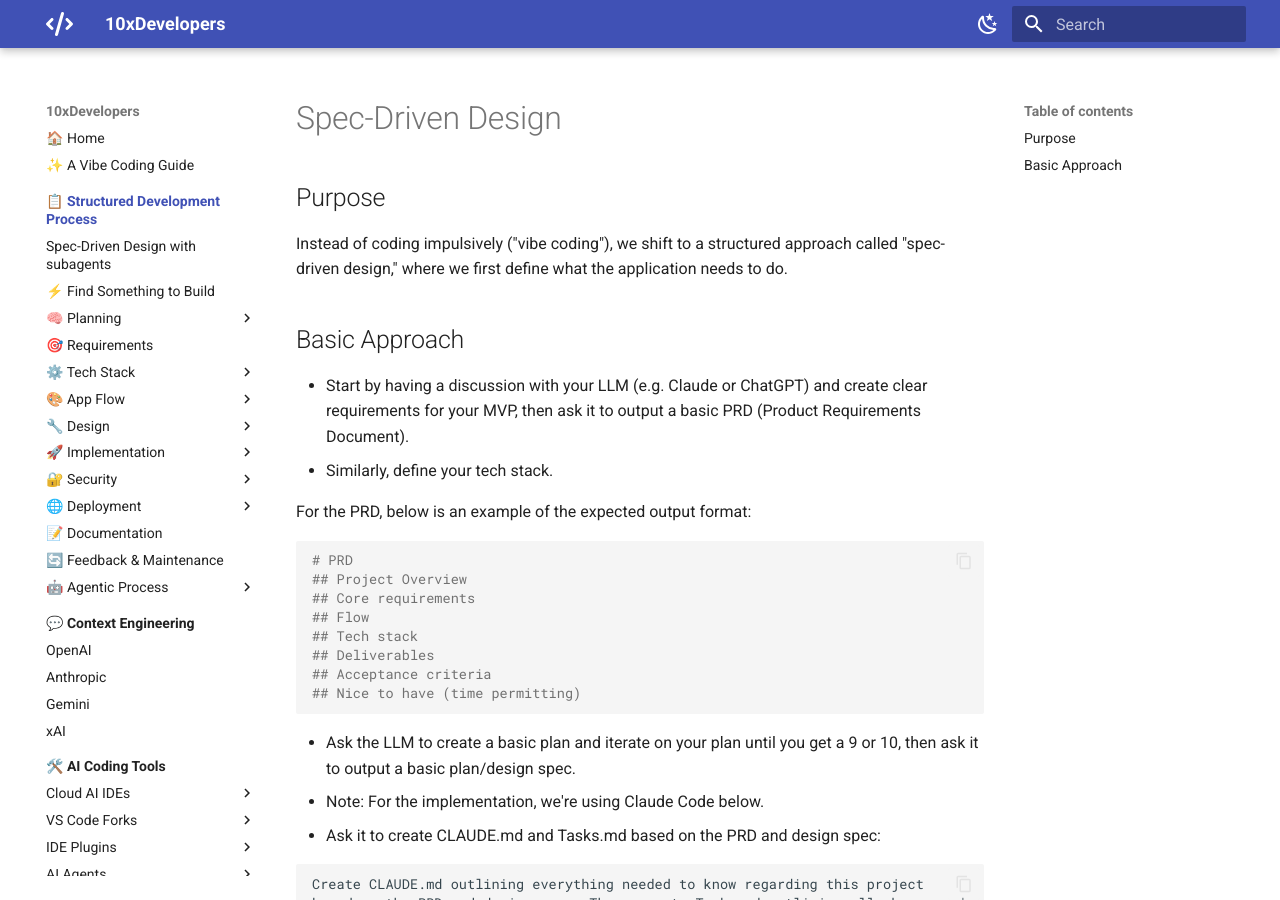
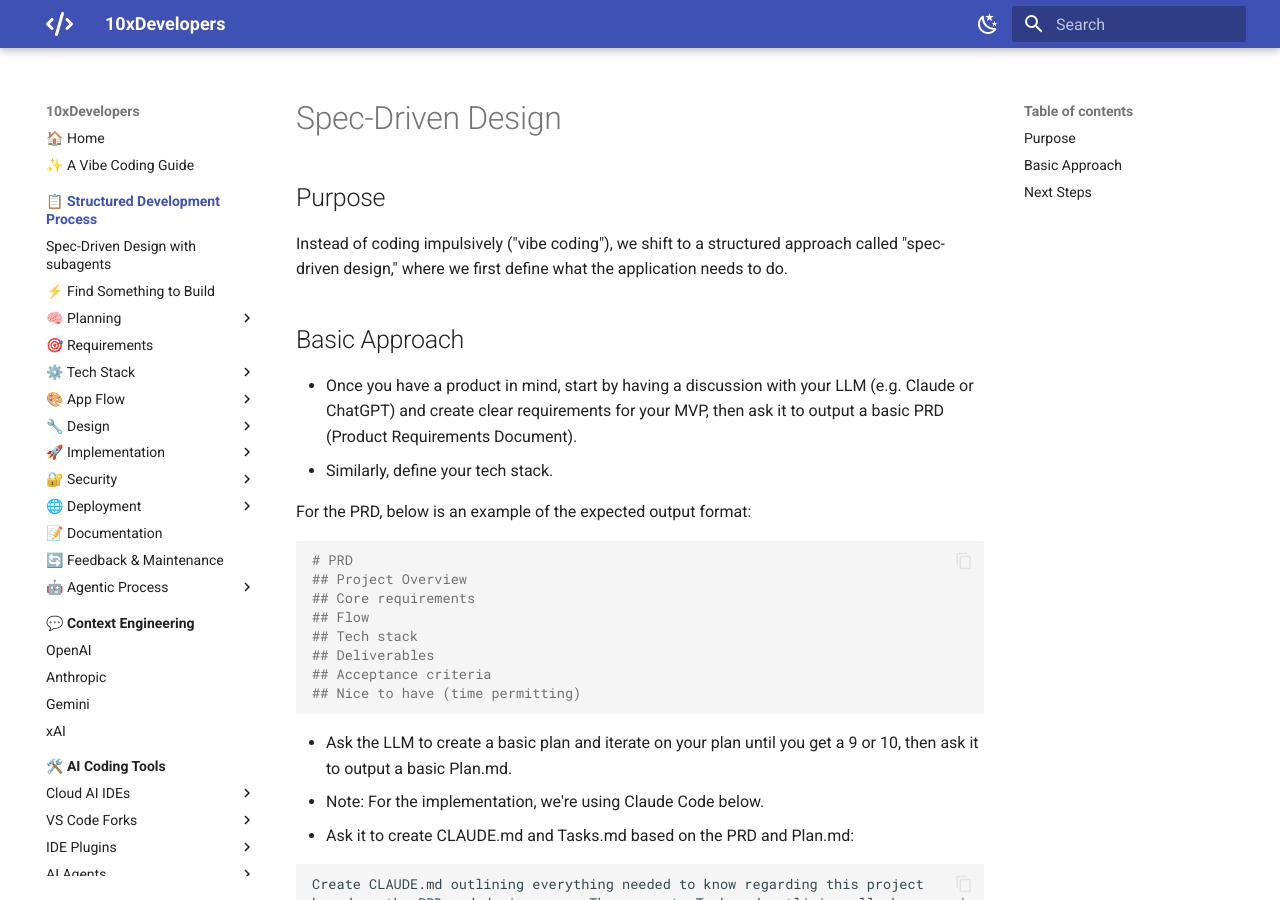
Before and after one commit to shlomoc/10xdev, an MkDocs documentation site: the page built from docs/structured/index.md, in a window 1280 px wide and 900 px high. Built offline with MkDocs 1.6.1 and Material for MkDocs 9.7.7, drawn with Linux system fonts in a browser that asks for light colours; some of the changed text lies outside the part shown.

Commit message:
docs: add Rocket.new IDE docs and update resource links and structured development guide

````diff
--- a/docs/structured/index.md
+++ b/docs/structured/index.md
@@ -4,7 +4,7 @@
 Instead of coding impulsively ("vibe coding"), we shift to a structured approach called "spec-driven design," where we first define what the application needs to do.
 
 ## Basic Approach
-- Start by having a discussion with your LLM (e.g. Claude or ChatGPT) and create clear requirements for your MVP, then ask it to output a basic PRD (Product Requirements Document).
+- Once you have a product in mind, start by having a discussion with your LLM (e.g. Claude or ChatGPT) and create clear requirements for your MVP, then ask it to output a basic PRD (Product Requirements Document).
 - Similarly, define your tech stack.
 
 For the PRD, below is an example of the expected output format:
@@ -21,9 +21,9 @@ For the PRD, below is an example of the expected output format:
 ```
 
 
-- Ask the LLM to create a basic plan and iterate on your plan until you get a 9 or 10, then ask it to output a basic plan/design spec.
+- Ask the LLM to create a basic plan and iterate on your plan until you get a 9 or 10, then ask it to output a basic Plan.md.
 - Note: For the implementation, we're using Claude Code below.
-- Ask it to create CLAUDE.md and Tasks.md based on the PRD and design spec:
+- Ask it to create CLAUDE.md and Tasks.md based on the PRD and Plan.md:
 
 ```
 Create CLAUDE.md outlining everything needed to know regarding this project based on the PRD and design spec. Then, create Tasks.md outlining all phases and steps needed to bring this project to completion.
@@ -76,4 +76,9 @@ Then, think deeply about every aspect of what makes for a world-class one-shot w
 Finally, use the rubric to internally think and iterate on the best possible solution to the prompt that is provided. Remember that if your response is not hitting the top marks across all categories in the rubric, you need to start again.
 ```
 
+
+## Next Steps
+
+- Use the PRD.md, Tasks.md, Plan.md and CLAUDE.md as input to the Claude Code to implement the app.
+
 Note: You can use AI tools other than Claude Code with an [AGENTS.md](https://agents.md/) file that is similar to CLAUDE.md
--- a/mkdocs.yml
+++ b/mkdocs.yml
@@ -132,6 +132,7 @@ nav:
     - Cloud AI IDEs:
       - Lovable.dev: ai-coding-tools/cloud-ai-ides/lovable.md
       - Bolt.new: ai-coding-tools/cloud-ai-ides/bolt.md
+      - Rocket.new: ai-coding-tools/cloud-ai-ides/rocket.md
       - Replit: ai-coding-tools/cloud-ai-ides/replit.md
       - Base44: ai-coding-tools/cloud-ai-ides/base44.md
       - Google AI Studio: ai-coding-tools/cloud-ai-ides/aistudio.md
````
Also changed, not shown: docs/ai-coding-tools/cloud-ai-ides/rocket.md (added, +23 -0 lines), docs/resources/index.md (+3 -0 lines), docs/structured/claude-code-with-subagents.md (+3 -3 lines).
